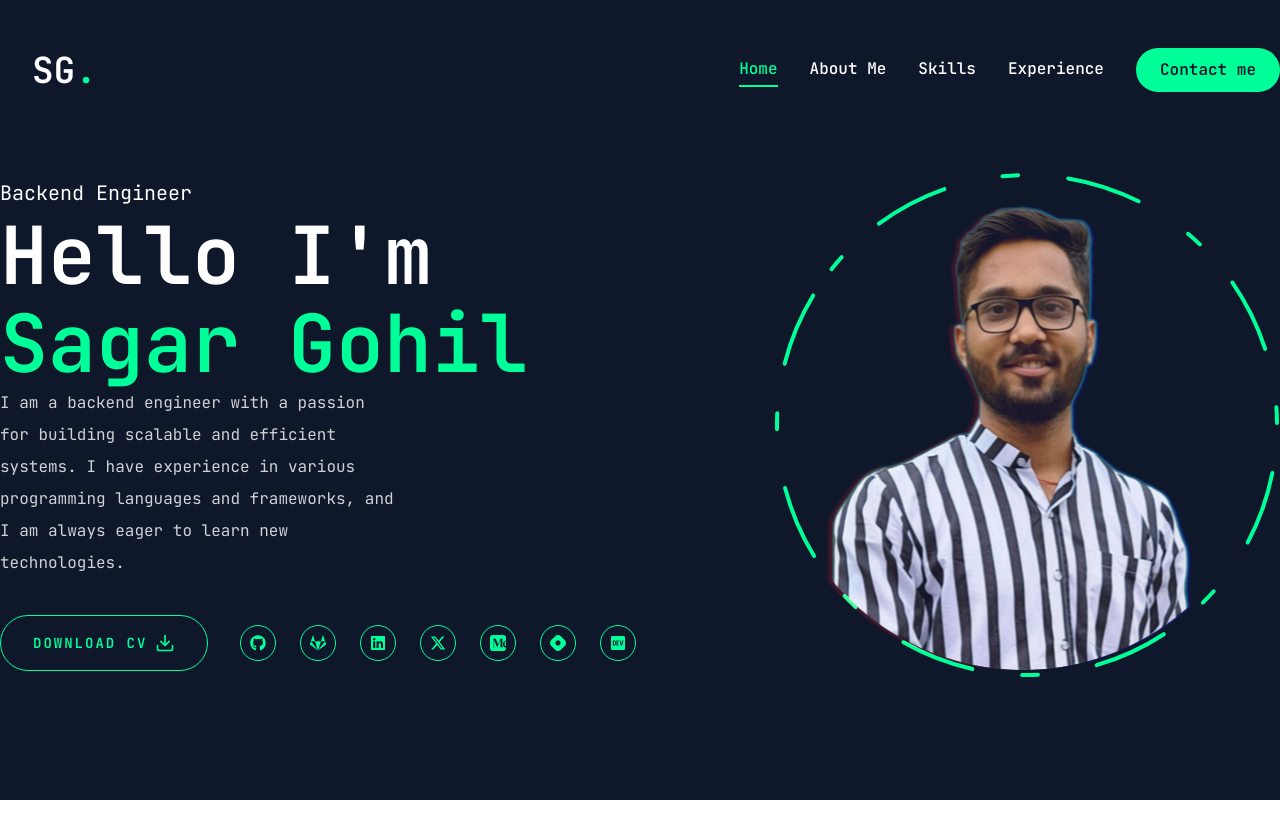
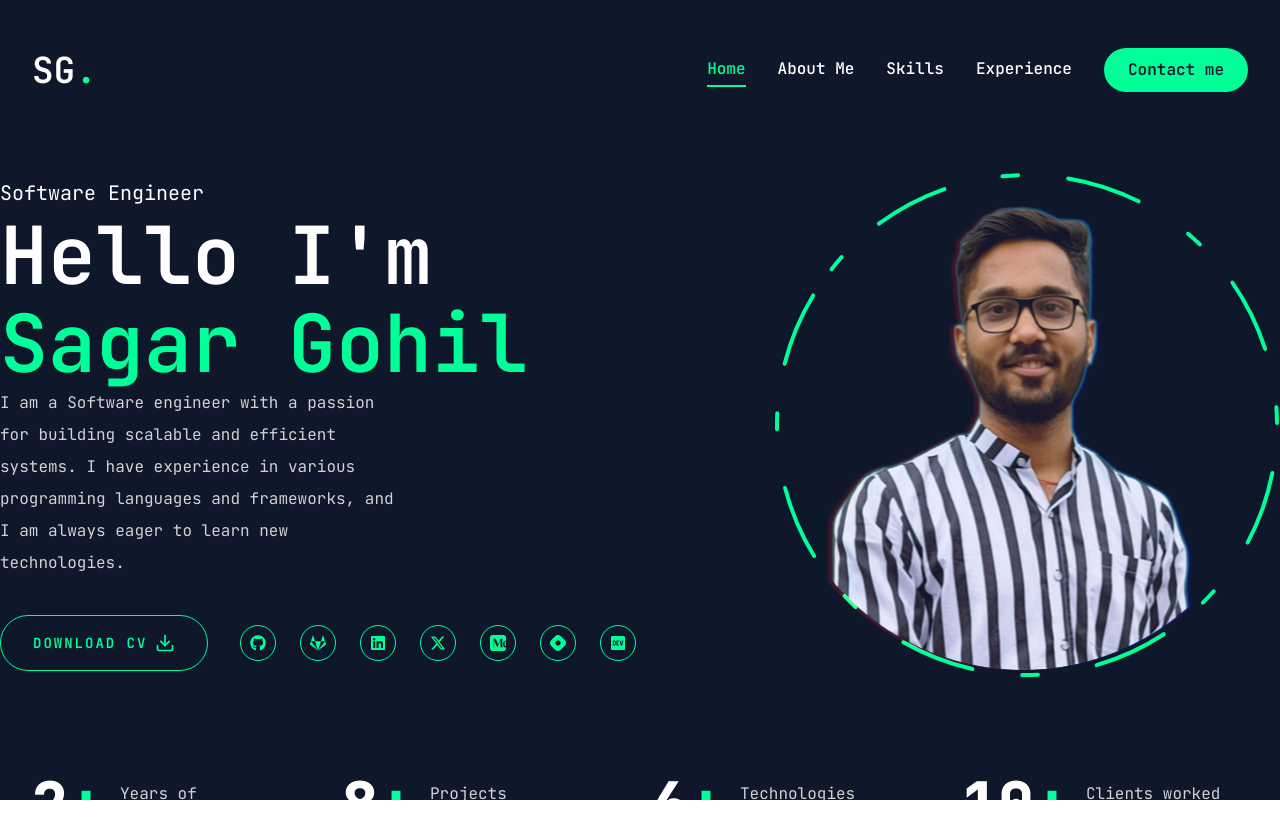
Before and after one commit to sagarbgohil/sagar-portfolio, a Next.js app: page / in a window 1280 px wide. Shown: the top 838 px of the page. Before the commit the page ends 800 px from the top, so only its background shows below. Built offline with nearby package versions, Linux system fonts and the light colour scheme.

Commit message:
feat: add Stats component and update Home component with software engineer title

```diff
--- a/app/page.jsx
+++ b/app/page.jsx
@@ -1,5 +1,6 @@
 import Photo from "@/components/Photo";
 import Socials from "@/components/Socials";
+import Stats from "@/components/Stats";
 import { Button } from "@/components/ui/button";
 import { FiDownload } from "react-icons/fi";
 
@@ -9,14 +10,14 @@
       <div className="container mx-auto h-full">
         <div className="flex flex-col xl:flex-row items-center justify-between xl:pt-8 xl:pb-24">
           <div className="text-center xl:text-left order-2 xl:order-none">
-            <span className="text-xl">Backend Engineer</span>
+            <span className="text-xl">Software Engineer</span>
             <h1 className="h1">
               Hello I'm
               <br /> <span className="text-accent">Sagar Gohil</span>
               <br />
             </h1>
             <p className="max-w-[400px] mb-9 text-white/80">
-              I am a backend engineer with a passion for building scalable and
+              I am a Software engineer with a passion for building scalable and
               efficient systems. I have experience in various programming
               languages and frameworks, and I am always eager to learn new
               technologies.
@@ -45,6 +46,8 @@
           </div>
         </div>
       </div>
+
+      <Stats />
     </section>
   );
 };
--- a/components/Header.jsx
+++ b/components/Header.jsx
@@ -8,7 +8,7 @@
 const Header = () => {
   return (
     <>
-      <header className="py-8 xl:py-12 text-white">
+      <header className="p-8 py-8 xl:py-12 text-white">
         <div className="container mx-auto flex justify-between items-center">
           {/* Logo */}
           <Logo />
--- a/components/Logo.jsx
+++ b/components/Logo.jsx
@@ -5,7 +5,7 @@
   return (
     <div>
       <Link href="/">
-        <h1 className="ml-8 text-4xl font-semibold">
+        <h1 className="text-4xl font-semibold">
           SG<span className="text-accent">.</span>
         </h1>
       </Link>
--- /dev/null
+++ b/components/Stats.jsx
@@ -0,0 +1,61 @@
+"use client";
+
+import React from "react";
+import CountUp from "react-countup";
+
+const stats = [
+  {
+    num: 2,
+    text: "Years of experience",
+  },
+  {
+    num: 8,
+    text: "Projects completed",
+  },
+  {
+    num: 6,
+    text: "Technologies used",
+  },
+  {
+    num: 10,
+    text: "Clients worked with",
+  },
+];
+
+const Stats = () => {
+  return (
+    <section className="pl-8 pr-8 pt-4 pb-12 xl:pt-0 xl:pb-0">
+      <div className="container mx-auto">
+        <div className="flex flex-wrap gap-6 max-w-[80vm] mx-auto xl:max-w-none">
+          {stats.map((stat, index) => (
+            <div
+              key={index}
+              className="flex-1 flex gap-4 items-center justify-center xl:justify-start"
+            >
+              <div>
+                <CountUp
+                  end={stat.num}
+                  duration={5}
+                  delay={2}
+                  className="text-4xl xl:text-6xl font-extrabold"
+                />
+                <span className="text-4xl xl:text-6xl font-extrabold text-accent">
+                  +
+                </span>
+              </div>
+              <p
+                className={`${
+                  stat.text.length < 15 ? "max-w-[100px]" : "max-w-[150px]"
+                } leading-snug text-white/80`}
+              >
+                {stat.text}
+              </p>
+            </div>
+          ))}
+        </div>
+      </div>
+    </section>
+  );
+};
+
+export default Stats;
--- a/package.json
+++ b/package.json
@@ -20,6 +20,7 @@
     "lucide-react": "^0.488.0",
     "next": "15.3.1",
     "react": "^19.1.0",
+    "react-countup": "^6.5.3",
     "react-dom": "^19.1.0",
     "react-icons": "^5.5.0",
     "tailwind-merge": "^3.2.0",
```
Also changed, not shown: 1 other file (tests, documents, lock files or other folders).
